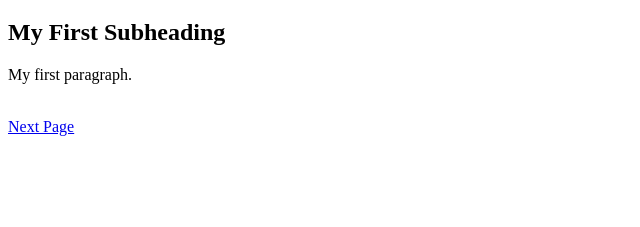
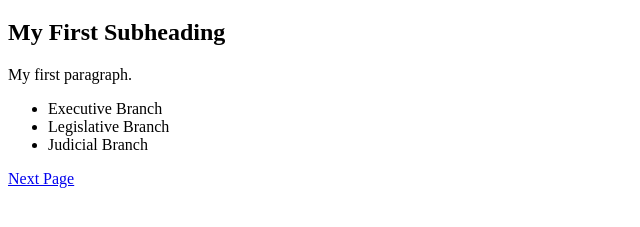
Before and after one commit to ashlynkong/ashlyn-simple-website, a plain HTML site: page index.html in a window 1280 px wide. Shown: the part 61-288 px from the top of the page, without its empty margins (0-640 px from the left). Drawn offline with Linux system fonts and the light colour scheme.

Commit message:
add list to home page

```diff
--- a/index.html
+++ b/index.html
@@ -5,7 +5,14 @@
 <h1>Hello World</h1>
 <h2>My First Subheading</h2>
 
-<p>My first paragraph.</p><br/>
+<p>My first paragraph.</p>
+
+<ul>
+	<li> Executive Branch </li>
+	<li> Legislative Branch </li>
+	<li> Judicial Branch </li>
+</ul>
+
 <a href="goodbye.html">Next Page</a>
 
 </body>
```
